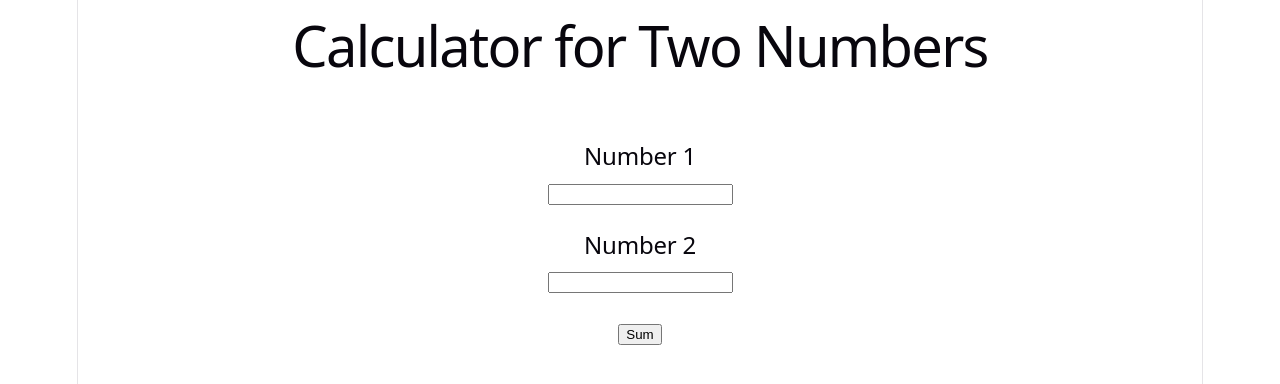
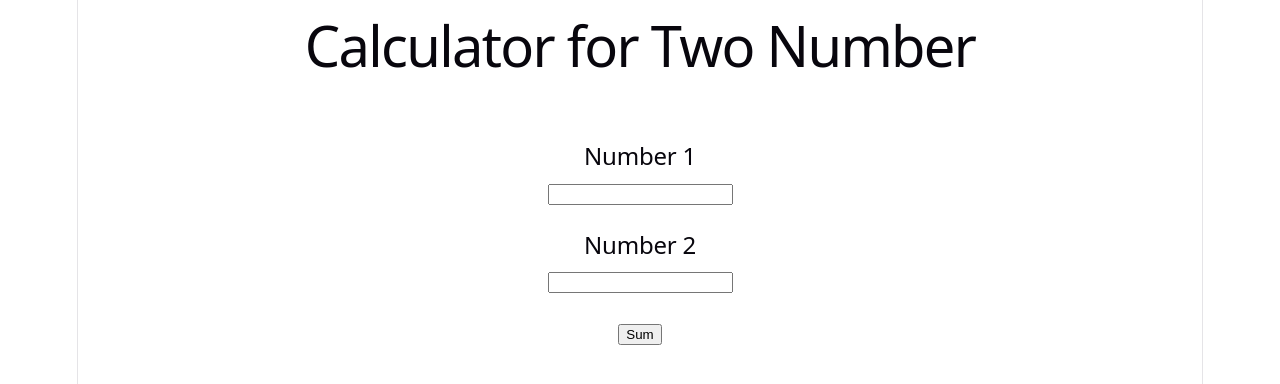
Before and after one commit to AntonyC12/PracticePWeb2, a React (Vite) app: page / in a window 1280 px wide. Shown: the top 384 px of the page. Built offline with nearby package versions, Linux system fonts and the light colour scheme.

Commit message:
feat: implement basic two-number calculator component in App.jsx

```diff
--- a/src/App.jsx
+++ b/src/App.jsx
@@ -16,19 +16,19 @@ function App() {
   return (
     <>
       <form>
-          <h1>Calculator for Two Numbers</h1>
-          <br/>
-          <br/>
+        <h1>Calculator for Two Number</h1>
+        <br />
+        <br />
         <h2>Number 1</h2>
         <input type="number" onChange={(e) => setNumberOne(Number(e.target.value))} />
-          <br/>
-          <br/>
+        <br />
+        <br />
         <h2>Number 2</h2>
         <input type="number" onChange={(e) => setNumberTwo(Number(e.target.value))} />
-          <br/>
-          <br/>
+        <br />
+        <br />
         <button type="submit" onClick={sum}>Sum</button>
-          <br/>
+        <br />
       </form>
     </>
   )
```
Lines whose indentation alone changed are shown as unchanged.
